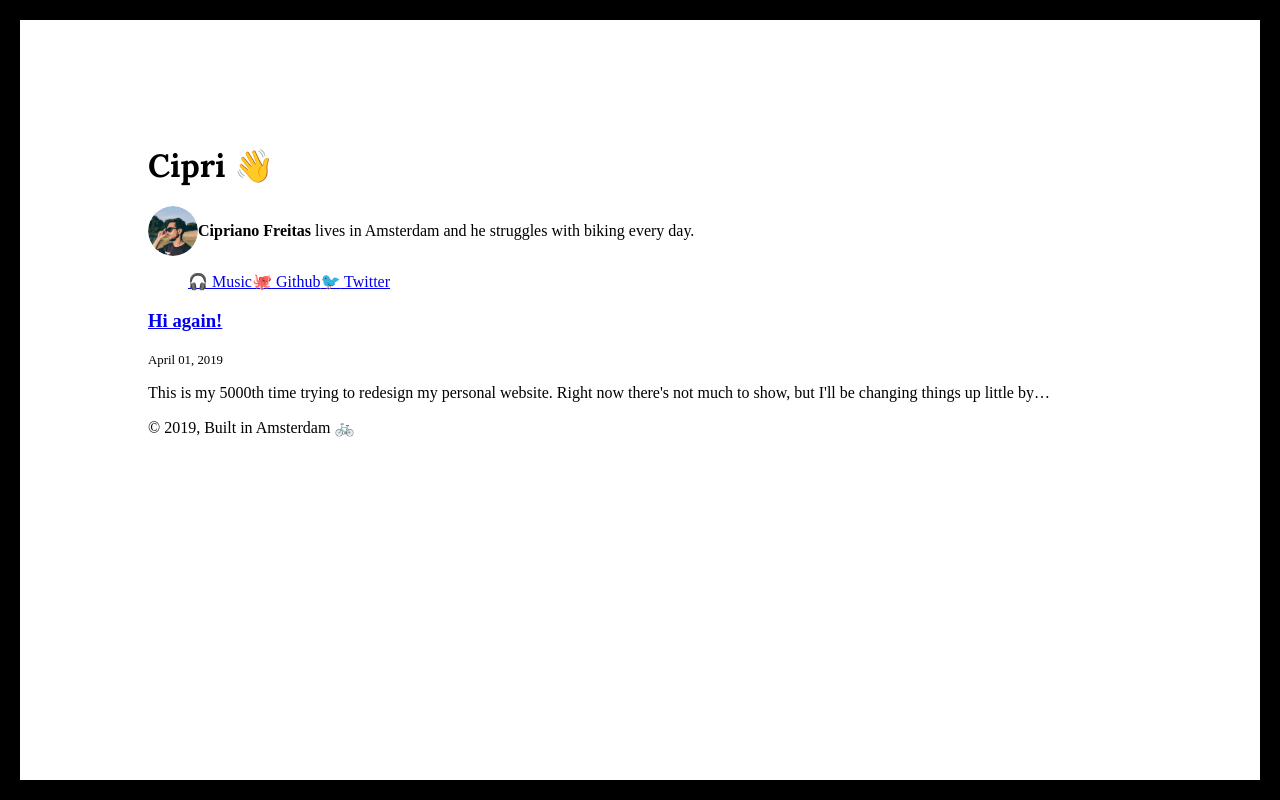
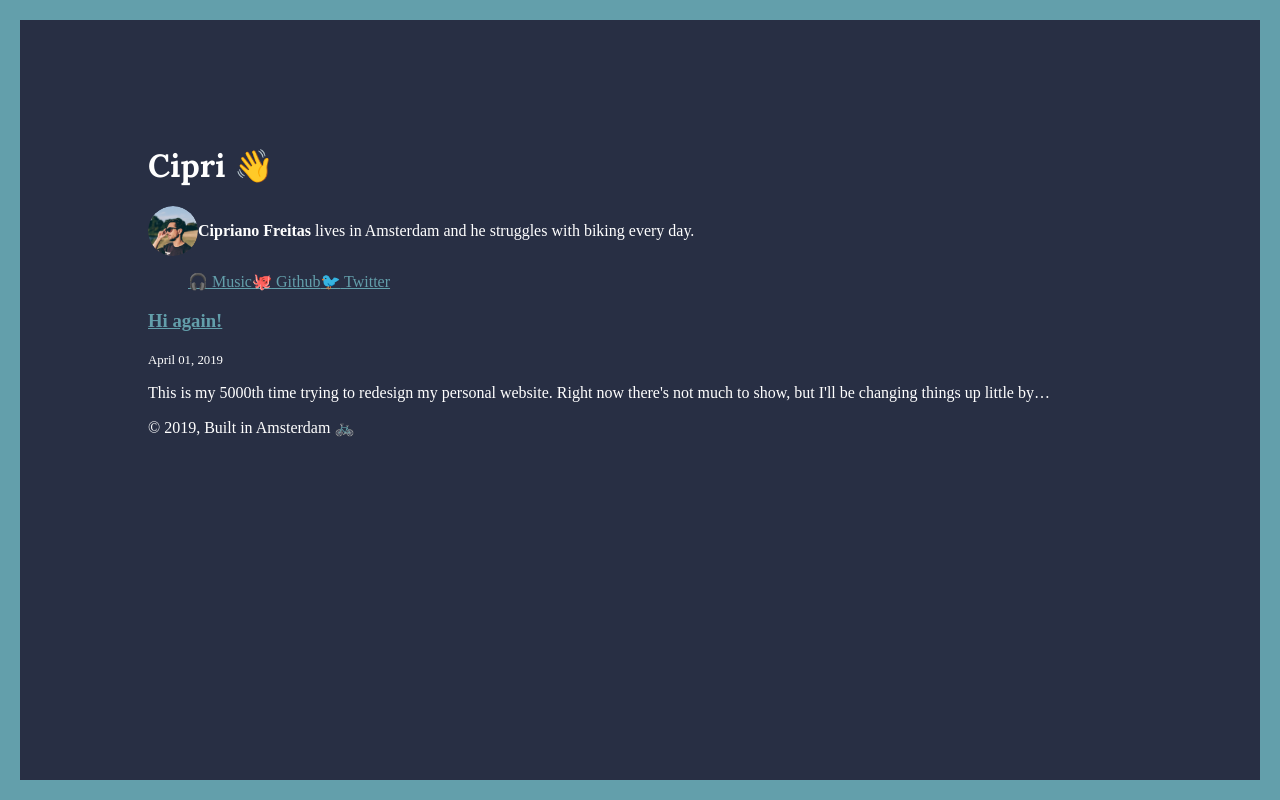
Before and after one commit to CiprianoFreitas/cipriano_personal_site, a Gatsby site: page / in a window 1280 px wide. Built offline with nearby package versions, Linux system fonts and the light colour scheme; Gatsby itself is replaced by a stand-in of ours.

Commit message:
✨add basic theming options

```diff
--- a/src/components/layout.css
+++ /dev/null
@@ -1,18 +0,0 @@
-html {
-    height: 100%;
-}
-
-body {
-    min-height: 100%;
-    border: 20px solid black;
-}
-
-/* apply a natural box layout model to all elements, but allowing components to change */
-
-html {
-    box-sizing: border-box;
-}
-
-*, *:before, *:after {
-    box-sizing: inherit;
-}
--- a/src/components/layout.js
+++ b/src/components/layout.js
@@ -1,7 +1,7 @@
 import React from "react";
 import { Link } from "gatsby";
 import { Normalize } from 'styled-normalize';
-import { createGlobalStyle } from 'styled-components';
+import { createGlobalStyle, ThemeProvider } from 'styled-components';
 
 const GlobalStyle = createGlobalStyle`
   html {
@@ -10,8 +10,14 @@ const GlobalStyle = createGlobalStyle`
 
   body {
       min-height: 100%;
-      border: 20px solid black;
+      border: 20px solid ${props => props.theme.accent};
       padding: 10vw;
+      background: ${props => props.theme.background};
+      color: ${props => props.theme.foreground};
+  }
+
+  a{
+    color: ${props => props.theme.accent};
   }
 
   /* apply a natural box layout model to all elements, but allowing components to change */
@@ -23,6 +29,12 @@ const GlobalStyle = createGlobalStyle`
       box-sizing: inherit;
   }
 `
+
+const theme = {
+  background: '#282F44',
+  foreground: 'white',
+  accent: '#639FAB'
+}
 
 class Layout extends React.Component {
   render() {
@@ -73,6 +85,7 @@ class Layout extends React.Component {
       );
     }
     return (
+      <ThemeProvider theme={theme}>
         <>
           <GlobalStyle />
           <Normalize />
@@ -89,6 +102,7 @@ class Layout extends React.Component {
           </footer>
           </div>
         </>
+      </ThemeProvider>
     );
   }
 }
```
Lines whose indentation alone changed are shown as unchanged.
